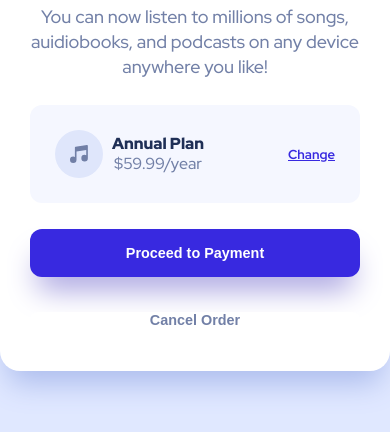
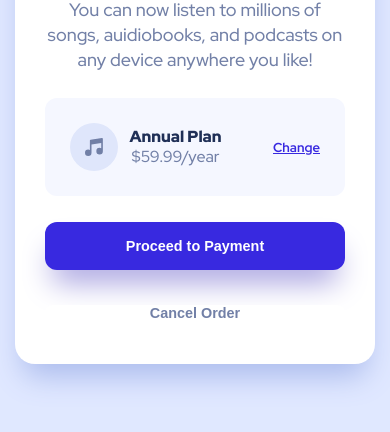
Before and after one commit to SP76/FEM-Order-Summary-Component, a plain HTML site: page index.html in a window 390 px wide. Shown: the part 388-820 px from the top of the page. Drawn offline with Linux system fonts and the light colour scheme.

Commit message:
mobile design done

```diff
--- a/styles.css
+++ b/styles.css
@@ -130,3 +130,12 @@ button {
 .cancel-btn:hover {
   color: black;
 }
+
+@media only screen and (max-width: 500px) {
+  .card {
+    width: 360px;
+  }
+  .plan-description {
+    margin-right: 40px;
+  }
+}
```
